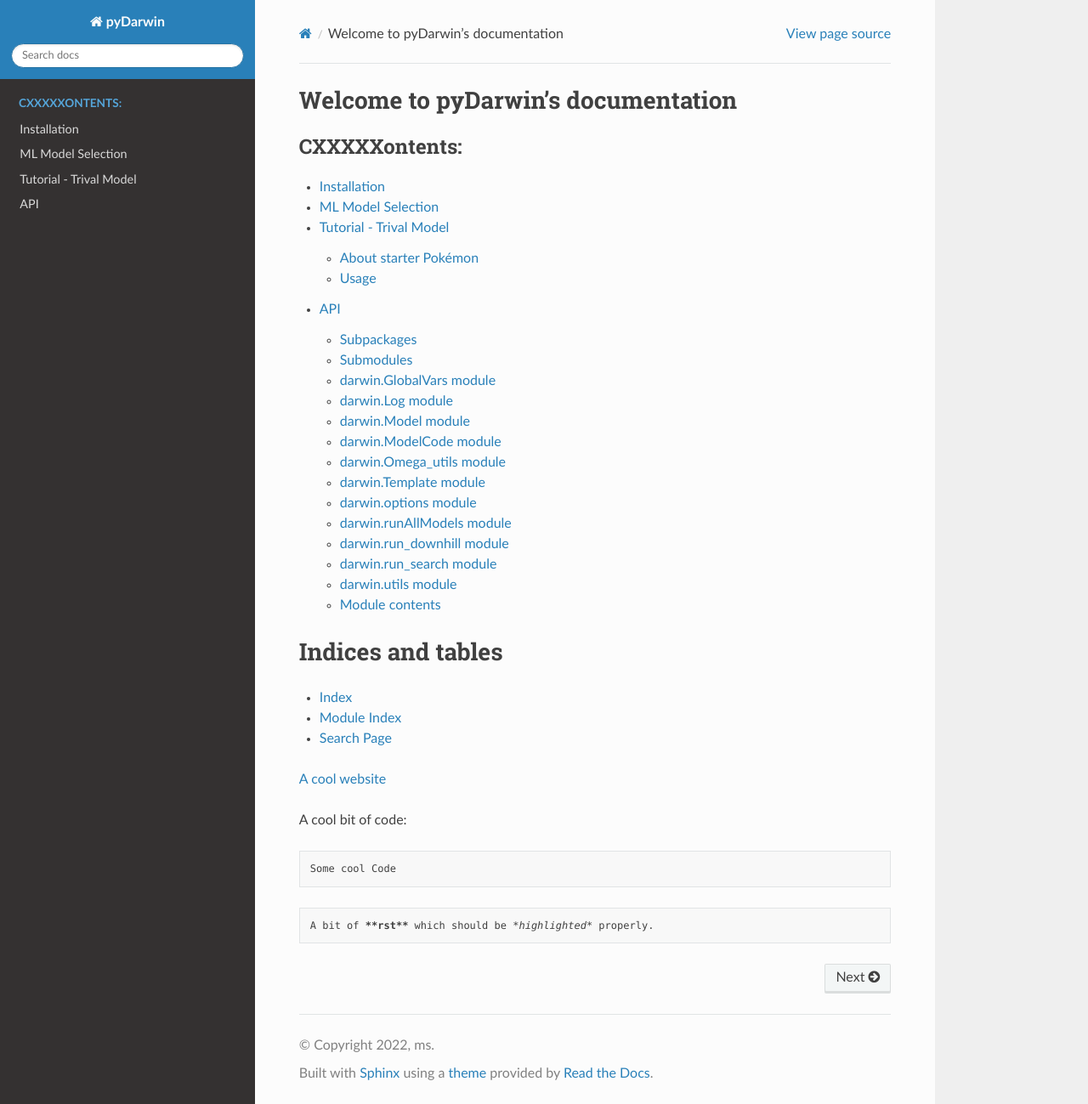
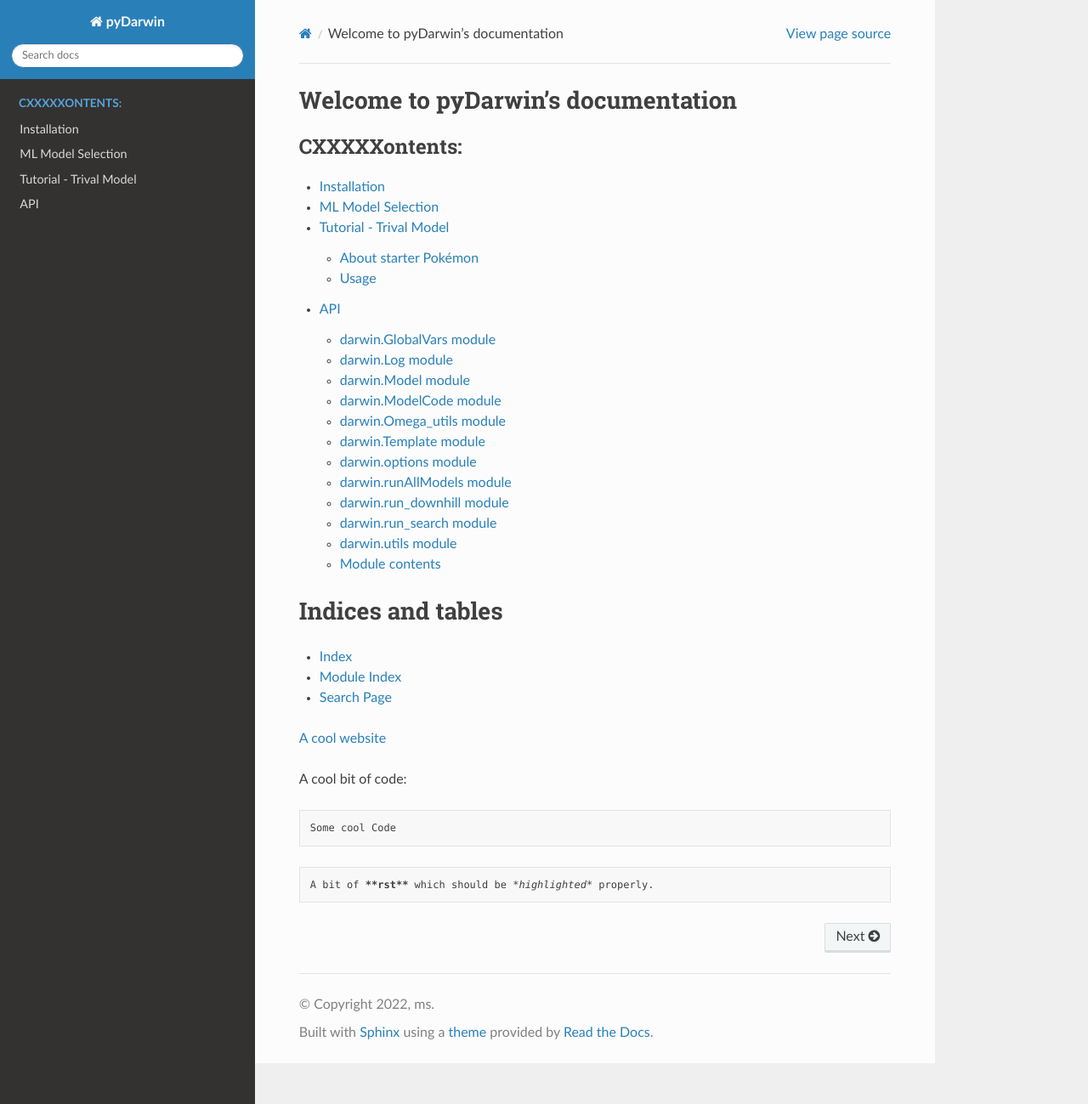
Before and after one commit to certara/pyDarwin, a Sphinx documentation site: the page built from docs/index.rst, in a window 1280 px wide and 1299 px high. Shown: the whole window at 85% size. Built offline with Sphinx 7.4.7 and the Read the Docs theme 2.0.0, drawn with Linux system fonts in a browser that asks for light colours; pages that are not in the unit, such as notebooks, are missing from menus.

Commit message:
delete subpackages

```diff
--- a/docs/API.rst
+++ b/docs/API.rst
@@ -1,16 +1,5 @@
 API
 ==============
-
-Subpackages
------------
-
-.. toctree::
-   :maxdepth: 4
-
-   darwin.algorithms
-
-Submodules
-----------
 
 darwin.GlobalVars module
 ------------------------
```
